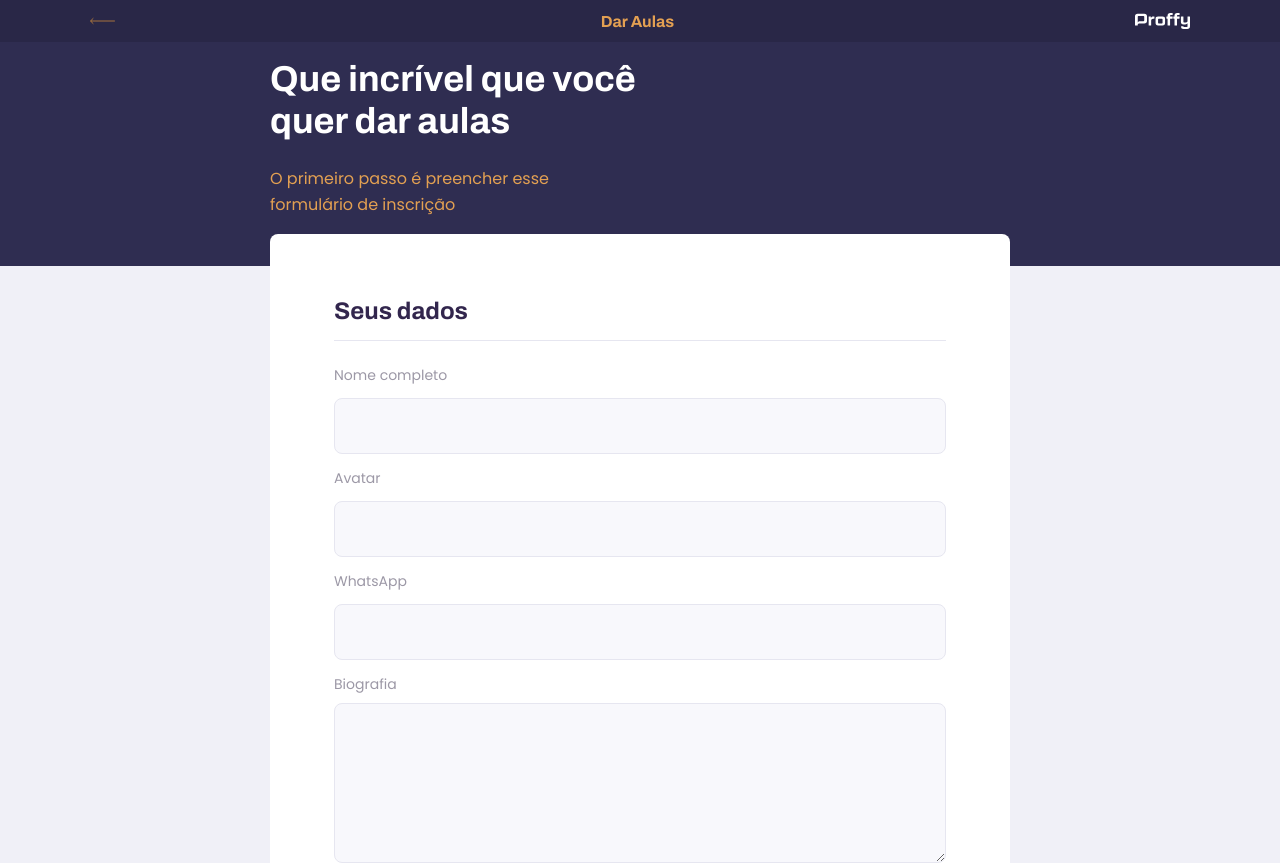
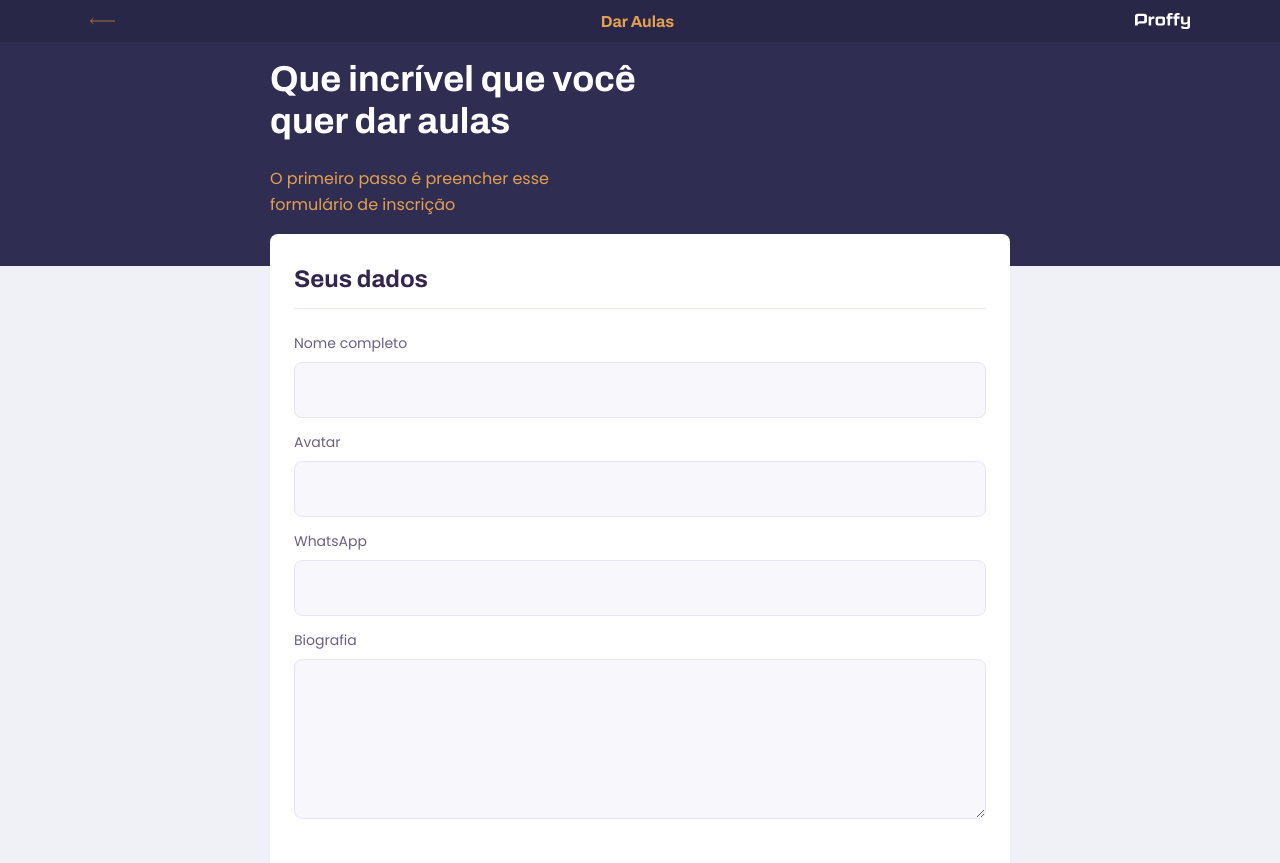
Before and after one commit to rafacdomin/proffy, a React (Create React App) app in the folder web/: page /give-classes in a window 1280 px wide. Shown: the top 863 px of the page. Built offline with nearby package versions, Linux system fonts and the light colour scheme.

Commit message:
:art: Layout fix

```diff
--- a/web/src/components/Input/styles.ts
+++ b/web/src/components/Input/styles.ts
@@ -24,7 +24,7 @@ export const InputBlock = styled.div`
   input {
     width: 100%;
     height: 5.6rem;
-    margin-top: 1.2rem;
+    margin-top: 0.8rem;
     border-radius: 0.8rem;
     background: var(--color-input-background);
     border: 1px solid var(--color-line-in-white);
--- a/web/src/pages/TeacherForm/styles.ts
+++ b/web/src/pages/TeacherForm/styles.ts
@@ -5,11 +5,7 @@ export const TeacherFormPage = styled.div`
   flex-direction: column;
   align-items: center;
   justify-content: center;
-
-  @media (min-width: 700px) {
-    max-width: 1100px;
-    margin: 0;
-  }
+  overflow-x: hidden;
 `;
 
 export const PageContent = styled.main`
@@ -18,37 +14,16 @@ export const PageContent = styled.main`
   max-width: 74rem;
   border-radius: 0.8rem;
   margin: -3.2rem auto 0 auto;
-  padding-top: 6.4rem;
+  padding-top: 3.2rem;
 
   @media (min-width: 700px) {
     margin-bottom: 3.2rem;
   }
-
-  .schedule-item {
-    @media (min-width: 700px) {
-      display: grid;
-      grid-template-columns: 2fr 1fr 1fr;
-      column-gap: 1.6rem;
-    }
-  }
-
-  label {
-    color: var(--color-text-complement);
-  }
 `;
-
 export const FormFieldset = styled.fieldset`
   border: 0;
   padding: 0 2.4rem;
-  margin-top: 6.4rem;
-
-  @media (min-width: 700px) {
-    padding: 0 6.4rem;
-  }
-
-  &:first-child {
-    margin-top: 0;
-  }
+  padding-bottom: 6.4rem;
 
   legend {
     font: 700 2.4rem Archivo;
@@ -74,13 +49,50 @@ export const FormFieldset = styled.fieldset`
       }
     }
   }
+
+  .schedule-item {
+    width: 100%;
+    display: flex;
+    flex-direction: column;
+    border-bottom: 1px solid var(--color-line-in-white);
+
+    @media (min-width: 700px) {
+      display: grid;
+      grid-template-columns: 2fr 1fr 1fr;
+      column-gap: 1.6rem;
+      align-items: center;
+    }
+
+    input {
+      width: 100%;
+    }
+
+    select {
+      width: 100%;
+    }
+
+    button {
+      align-self: center;
+      margin-bottom: -1.2rem;
+      width: 14rem;
+      background: var(--color-box-base);
+      color: #ab3e3e;
+      border: 0;
+      outline: 0;
+      cursor: pointer;
+
+      @media (min-width: 700px) {
+        justify-self: flex-end;
+        margin-right: -80px;
+      }
+    }
+  }
 `;
 
 export const FormFooter = styled.footer`
   padding: 4rem 2.4rem;
   background: var(--color-box-footer);
   border-top: 1px solid var(--color-line-in-white);
-  margin-top: 6.4rem;
   max-width: 74rem;
 
   @media (min-width: 700px) {
--- a/web/src/pages/TeacherList/index.tsx
+++ b/web/src/pages/TeacherList/index.tsx
@@ -7,7 +7,7 @@ import Select from '../../components/Select';
 
 import api from '../../services/api';
 
-import { ListPage, SearchTeacher } from './styles';
+import { ListPage, SearchTeacher, List } from './styles';
 
 export default function TeacherList() {
   const [classes, setClasses] = useState([]);
@@ -88,11 +88,11 @@ export default function TeacherList() {
         </SearchTeacher>
       </PageHeader>
 
-      <main>
+      <List>
         {classes.map((teacher: Teacher) => (
           <TeacherItem key={teacher.id} teacher={teacher} />
         ))}
-      </main>
+      </List>
     </ListPage>
   );
 }
--- a/web/src/pages/TeacherList/styles.ts
+++ b/web/src/pages/TeacherList/styles.ts
@@ -5,52 +5,55 @@ export const ListPage = styled.div`
   flex-direction: column;
   align-items: center;
   justify-content: center;
+  overflow-x: hidden;
+`;
 
-  main {
-    margin: 3.2rem auto;
-    width: 90%;
+export const SearchTeacher = styled.form`
+  margin-top: 4.8rem;
+  color: var(--color-text-in-primary);
+  font: 400 1.4rem Poppins;
+
+  @media (min-width: 700px) {
+    display: grid;
+    grid-template-columns: 2fr 2fr 2fr 1fr;
+    grid-gap: 1.6rem;
+    align-items: center;
+    margin-bottom: -9rem;
+  }
+
+  button {
+    height: 5.6rem;
+    width: 100%;
+    margin-top: 2.4rem;
+    display: flex;
+    align-items: center;
+    justify-content: center;
+    background: var(--color-secundary);
+    color: var(--color-button-text);
+    font: 700 1.4rem Archivo;
+    border: 0;
+    outline: 0;
+    cursor: pointer;
+    border-radius: 0.8rem;
+    transition: background 0.2s;
+
+    &:hover {
+      background: var(--color-secundary-dark);
+    }
 
     @media (min-width: 700px) {
-      padding: 3.2rem 0;
-      max-width: 740px;
-      margin: 0 auto;
+      margin-top: 1.2rem;
     }
   }
 `;
 
-export const SearchTeacher = styled.form`
-  margin-top: 3.2rem;
+export const List = styled.main`
+  width: 100%;
+  max-width: 74rem;
+  margin-top: -4.6rem;
+  margin-bottom: 3.2rem;
 
   @media (min-width: 700px) {
-    display: grid;
-    grid-template-columns: 1fr 1fr 1fr 1fr;
-    column-gap: 16px;
-    margin-bottom: -90px;
-  }
-
-  label {
-    color: var(--color-text-in-primary);
-  }
-
-  button {
-    width: 100%;
-    height: 5.6rem;
-    background: var(--color-secundary);
-    color: var(--color-button-text);
-    border: 0;
-    outline: 0;
-    border-radius: 0.8rem;
-    cursor: pointer;
-    font: 700 1.6rem Archivo;
-    display: flex;
-    align-items: center;
-    justify-content: center;
-    text-decoration: none;
-    transition: background-color 0.2s;
-    margin-top: 3.2rem;
-
-    &:hover {
-      background-color: var(--color-secundary-dark);
-    }
+    margin-top: 4rem;
   }
 `;
```
